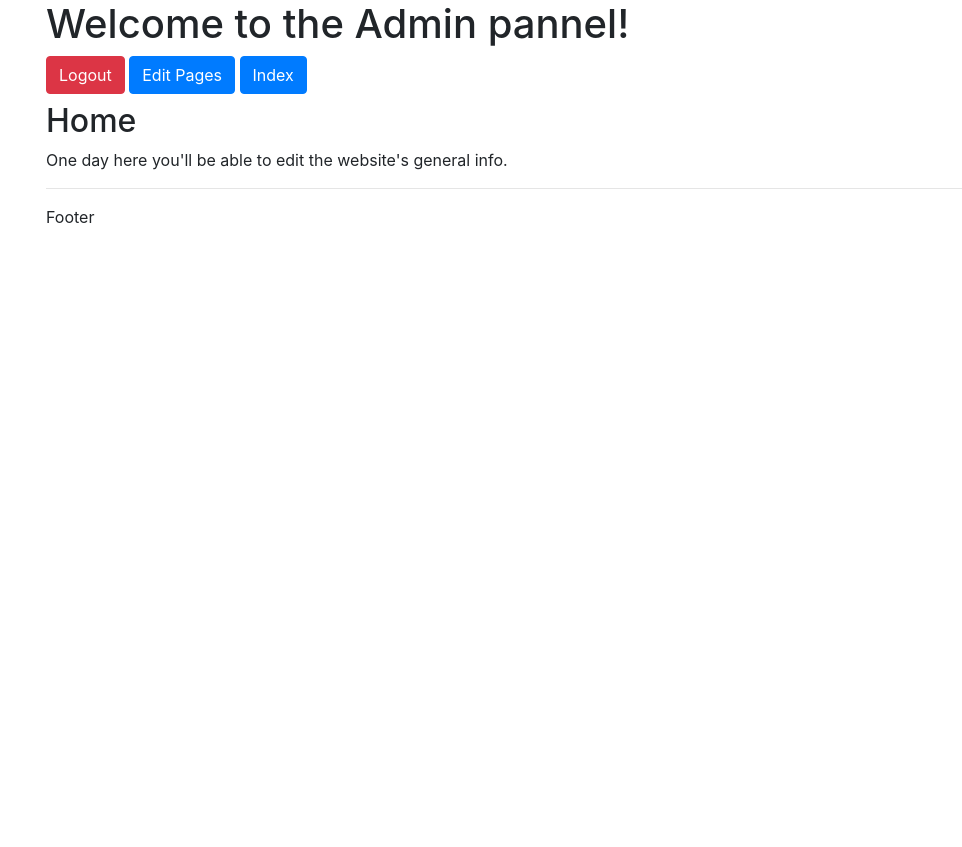
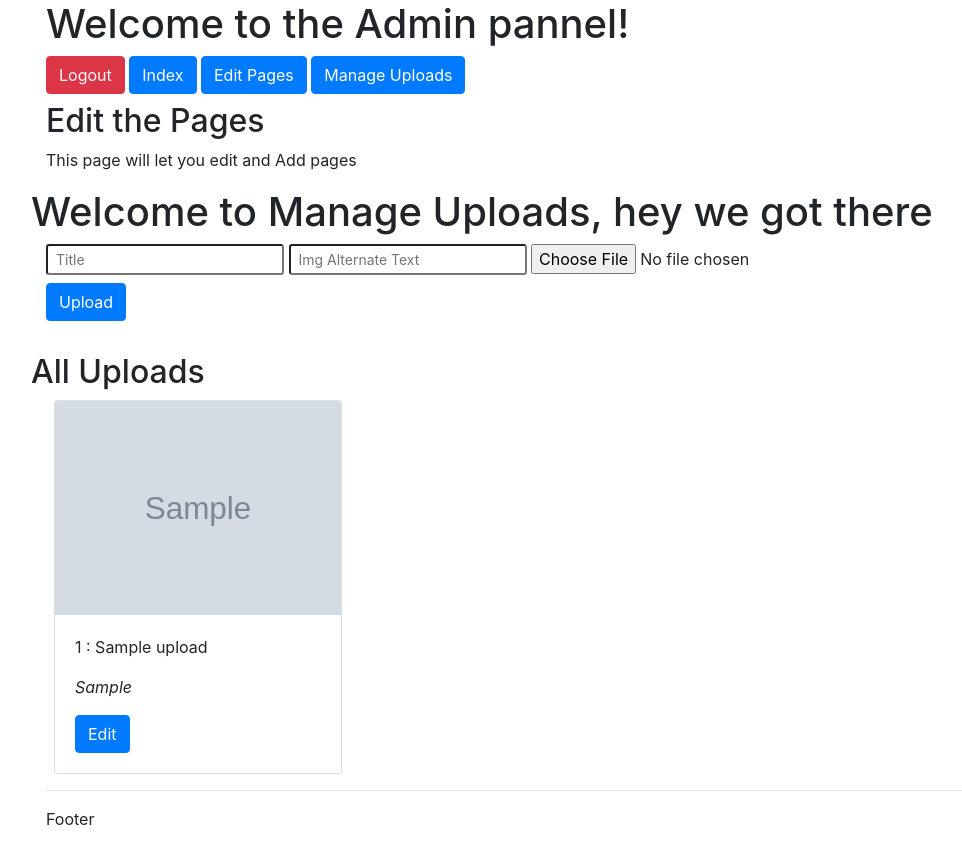
Before and after one commit to AlwaysMaknae/WCMS, a PHP site: page /adminCore.php?Uploads in a window 1280 px wide. Shown: the whole page, without its empty margins (39-1001 px from the left). Before the commit the page ends 223 px from the top, so only its background shows below. Run offline with PHP 8.4, Linux system fonts and the light colour scheme; the visitor is signed in with stand-in values (Sample User, id 1); tables that the repository leaves empty hold one stand-in row (values such as "Sample post"); grey boxes marked "Sample" are stand-in pictures.

Commit message:
Uploads are now showing and uploading in new Upload page

```diff
--- a/Controller/AdminMaganer.class.php
+++ b/Controller/AdminMaganer.class.php
@@ -1,6 +1,7 @@
 <?php
 
 require_once "Model/PageBean.class.php";
+require_once "Model/UploadBean.class.php";
 /**
  *
  */
@@ -53,6 +54,28 @@ public function getPages(){
     "content"=>$content] );
   }
 
+
+
+  public function getUploads(){
+    $pageQ = $this->query("SELECT * FROM `uploads`");
+    $pages = $pageQ->fetchAll( PDO::FETCH_ASSOC );
+    $pp = [];
+
+    foreach( $pages as $p){
+      $pp[] = new UploadBean($p);
+    }
+    return $pp;
+  }
+
+  public function addUpload(UploadBean $up){
+    $uploadI = $this->prepare("INSERT INTO `uploads`(`id`, `file`, `title`, `alt`) VALUES (DEFAULT,:file,:title,:alt)" );
+    $uploadI->execute([
+      "file" => $up->getFile(false),
+      "title"=>$up->getTitle(),
+      "alt"=>$up->getAlt()
+    ]);
+  }
+
 }
 
 
--- a/Controller/AdminPagesController.class.php
+++ b/Controller/AdminPagesController.class.php
@@ -1,9 +1,6 @@
-
 <?php
 
-
 class AdminPagesController{
-
     function __construct($Manager){
       $Pages = $Manager->getPages();
       include "View/adminPages.view.php";
--- /dev/null
+++ b/Controller/AdminUploadsController.class.php
@@ -0,0 +1,9 @@
+<?php
+
+class AdminUploadsController{
+    function __construct($Manager){
+      $Uploads = $Manager->getUploads();
+      include "View/adminUploads.view.php";
+    }
+
+}
--- /dev/null
+++ b/Model/UploadBean.class.php
@@ -0,0 +1,115 @@
+<?php
+
+
+/**
+ *
+ */
+class UploadBean{
+
+  private $id;
+  private $file;
+  private $title;
+  private $alt;
+
+  static $directory = "uploads/";
+
+  function __construct($upload = ["id","file", "title", "alt" ]){
+
+    if( isset($upload["id"]) ):
+      $this->id = $upload["id"];
+    else:
+      $this->id = null;
+    endif;
+
+    $this->file = $upload["file"];
+    $this->title = $upload["title"];
+    $this->alt = $upload["alt"];
+  }
+
+  static function setDirectory($directory){
+    self::$directory = $directory;
+  }
+
+    /**
+     * Get the value of Id
+     * @return mixed
+     */
+    public function getId(){
+        return $this->id;
+    }
+
+    /**
+     * Set the value of Id
+     * @param mixed id
+     * @return self
+     */
+    public function setId($id){
+        $this->id = $id;
+
+        return $this;
+    }
+
+    /**
+     * Get the value of File
+     * @return mixed
+     */
+    public function getFile($forDisplay = true){
+      $out = "";
+      if( $forDisplay ){
+        $out .= self::$directory;
+      }
+      $out .= $this->file;
+
+        return $out;
+    }
+
+    /**
+     * Set the value of File
+     * @param mixed file
+     * @return self
+     */
+    public function setFile($file){
+        $this->file = $file;
+
+        return $this;
+    }
+
+    /**
+     * Get the value of Title
+     * @return mixed
+     */
+    public function getTitle(){
+        return $this->title;
+    }
+
+    /**
+     * Set the value of Title
+     * @param mixed title
+     * @return self
+     */
+    public function setTitle($title){
+        $this->title = $title;
+
+        return $this;
+    }
+
+    /**
+     * Get the value of Alt
+     * @return mixed
+     */
+    public function getAlt(){
+        return $this->alt;
+    }
+
+    /**
+     * Set the value of Alt
+     * @param mixed alt
+     * @return self
+     */
+    public function setAlt($alt){
+        $this->alt = $alt;
+
+        return $this;
+    }
+
+}
--- a/View/adminHeader.php
+++ b/View/adminHeader.php
@@ -39,6 +39,7 @@
 			<h1>Welcome to the Admin pannel!</h1>
 		<nav class="mb-2">
 				<a href="core.php?Logout" class="btn btn-danger">Logout</a>
+				<a href="adminCore.php?Index" class="btn btn-primary"> Index </a>
 				<a href="adminCore.php?Pages" class="btn btn-primary"> Edit Pages</a>
-				<a href="adminCore.php?Index" class="btn btn-primary"> Index </a>
+				<a href="adminCore.php?Uploads" class="btn btn-primary"> Manage Uploads </a>
 		</nav>
--- /dev/null
+++ b/View/adminUploads.view.php
@@ -0,0 +1,52 @@
+<?php include "adminHeader.php" ?>
+
+<? if(!empty($_SESSION['admin'])): ?>
+  <script src="View/js/uploads.js"></script>
+  <script src="View/js/AjaxController.js"></script>
+	<h2>Edit the Pages</h2>
+  <p>This page will let you edit and Add pages</p>
+
+	<div id="debug" ></div>
+  <div class="row">
+    <h1>Welcome to Manage Uploads, hey we got there</h1>
+  </div>
+
+  <form id="UploadForm" class="form-group" method="post" enctype="multipart/form-data">
+    <input class="form-control-sm" type="text" name="title" value="" placeholder="Title">
+    <input class="form-control-sm" type="text" name="alt" value="" placeholder="Img Alternate Text">
+    <input class="text" type="file" id="file" name="file" accept="image/png, image/jpeg, image/gif">
+
+    <div class="mt-2">
+      <button type="submit" class="btn btn-primary" id="UploadSubmit">Upload</button>
+      <div class="row m-3" id="output"></div>
+    </div>
+
+  </form>
+
+  <div class="row">
+    <h2>All Uploads</h2>
+  </div>
+  <div class="container">
+    <div class="row">
+      <?php foreach ($Uploads as $img): ?>
+        <div class="card mx-2" style="width: 18rem;" >
+          <img class="card-img-top" src="<? echo $img->getFile(); ?>" alt="<? echo $img->getAlt(); ?>">
+          <div class="card-body">
+            <p class="font-bold"><? echo $img->getId(); ?> : <? echo $img->getTitle(); ?> </p>
+            <p class="font-italic"><? echo $img->getAlt(); ?> </p>
+            <a href="adminCore.php?Uploads" class="btn btn-primary" id="upload-<? echo $img->getId(); ?>2"> Edit </a>
+          </div>
+        </div>
+      <?php endforeach; ?>
+    </div>
+
+  </div>
+
+
+
+<? else: ?>
+	<h1>Error, You Have No Permission!</h1>
+	<img src="https://i.redd.it/xuxkzyemvvd11.png" width="1000" alt="error">
+<? endif; ?>
+
+<?php include "footer.php" ?>
--- a/View/js/AjaxController.js
+++ b/View/js/AjaxController.js
@@ -28,3 +28,7 @@ function saveAJ(Content = {
     $("#input").html(data);
   });
 }
+
+function uploadAJ( Content = {} ){
+  console.log(Content);
+}
--- /dev/null
+++ b/View/js/uploads.js
@@ -0,0 +1,51 @@
+var PublicApp;
+
+  $(function(){
+    PublicApp = new UploadsApp();
+  });
+
+
+  function UploadsApp(
+    App = {
+      FormSelector:"#UploadForm",
+      OutputSelector:"#output",
+      SubmitSelector:"#UploadSubmit",
+      ContentSelectors : {
+        File : "input[name=file]",
+        Title : "input[name=title]",
+        Alt : "input[name=alt]",
+      }
+    }) {
+      $(App.FormSelector).on("submit", function(e){
+        e.preventDefault();
+
+        var emptyTitle = $(App.ContentSelectors.Title).val() == "";
+        var emptyAlt = $(App.ContentSelectors.Alt).val() == "";
+        var emptyFile = $(App.ContentSelectors.File).get(0).files.length === 0;
+        if( !emptyTitle &&
+          !emptyAlt &&
+          !emptyFile
+        ){
+          $.ajax({
+            url: "adminAjax.php?Upload",
+            type: "POST",
+            data: new FormData(this),
+            contentType: false,
+            cache: false,
+            processData: false,
+            success:function(data){
+              $(App.OutputSelector).append( data );
+              console.log(data);
+            }
+          });
+        } else {
+          $(App.OutputSelector).html( "All fields are Required" );
+        }
+
+
+        var fData = new FormData(this);
+        console.log(fData);
+      });
+
+
+  }
--- a/adminCore.php
+++ b/adminCore.php
@@ -4,6 +4,7 @@ session_start();
 include "adminConnect.php";
 include "Controller/AdminPagesController.class.php";
 include "Controller/AdminIndexController.class.php";
+include "Controller/AdminUploadsController.class.php";
 
 	//DBN();
 
@@ -14,6 +15,10 @@ if(isset($_GET['Logout'])) :
 
 elseif( isset($_GET["Pages"]) ) :
 	new AdminPagesController($Manager);
+	//header( "Location: view/adminPages.view.php");
+
+elseif( isset($_GET["Uploads"]) ) :
+	new AdminUploadsController($Manager);
 	//header( "Location: view/adminPages.view.php");
 
 else :
```
Also changed, not shown: Model/Utils.class.php (added, +81 -0 lines), View/adminPages.view.php (+5 -4 lines), adminAjax.php (+25 -7 lines), uploads/4c0e10c8c7eb505daecb16bf91a00edb.jpg (added), uploads/monet.jpg (added), uploads/vangogh.jpg (added).
